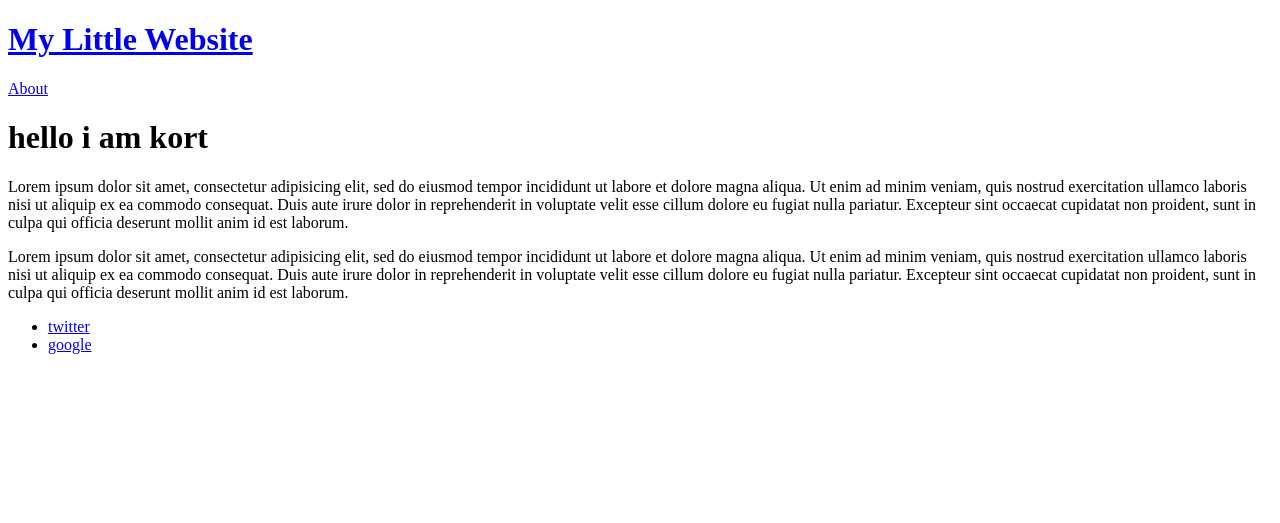
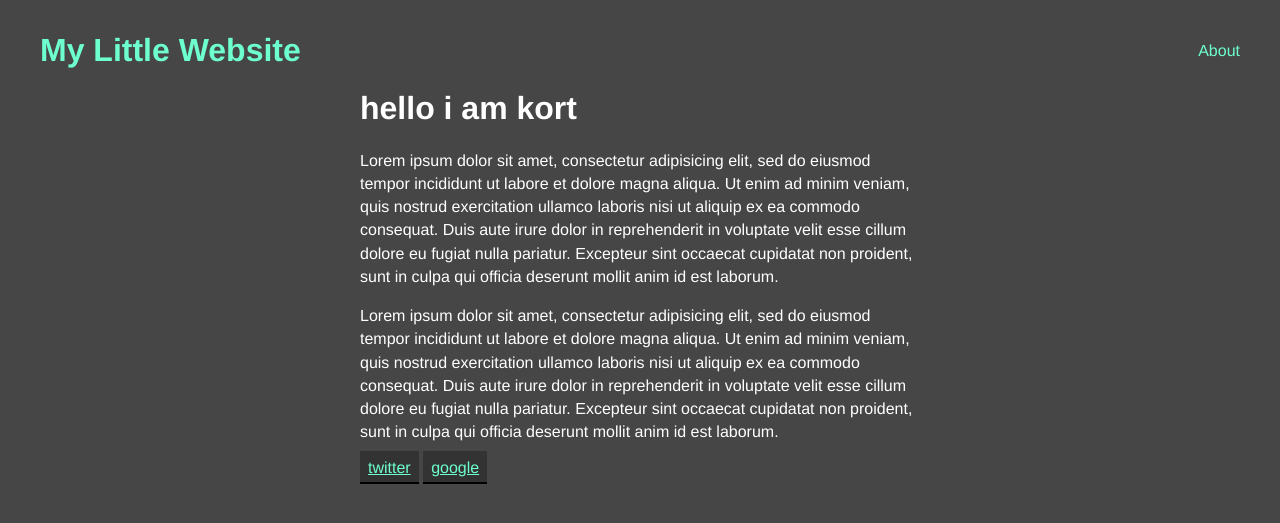
Before and after one commit to nathanwentworth/kort, a Jekyll site: the page built from about.md, in a window 1280 px wide. Shown: the top 523 px of the page. Built offline with Jekyll 4.4.1, drawn with Linux system fonts in a browser that asks for light colours; our own code applies the rules of GitHub Pages for plain Markdown files.

```diff
--- a/_config.yml
+++ b/_config.yml
@@ -2,7 +2,7 @@
 title: My Little Website
 tagline: "Changing the world, one uninspired quote at a time"
 url: "http://yourwebsite.com" # The base hostname & protocol for your site. Use it if you need absolute URL's
-subdirectory: "kort"
+subdirectory: "/kort"
 
 # Social
 socialimg: /img/social.jpg # be sure to change this image
```
